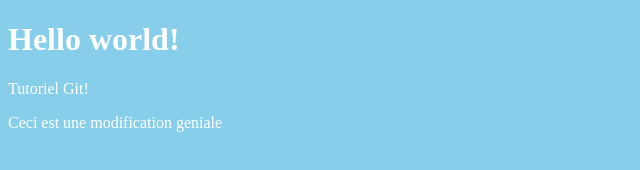
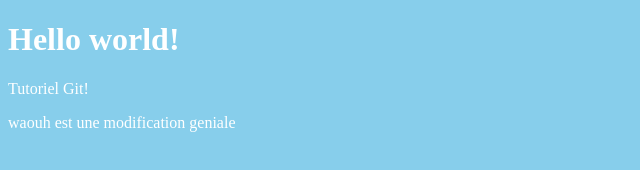
Before and after one commit to idiveliki/tuto-git, a plain HTML site: page tuto-git/index.html in a window 1280 px wide. Shown: the full height of the page, 0-640 px from the left. Drawn offline with Linux system fonts and the light colour scheme.

Commit message:
change words again

```diff
--- a/tuto-git/index.html
+++ b/tuto-git/index.html
@@ -17,6 +17,6 @@
 <body>
     <h1>Hello world!</h1>
     <p>Tutoriel Git!</p>
-    <p>Ceci est une modification geniale</p>
+    <p>waouh est une modification geniale</p>
 </body>
 </html>
```
